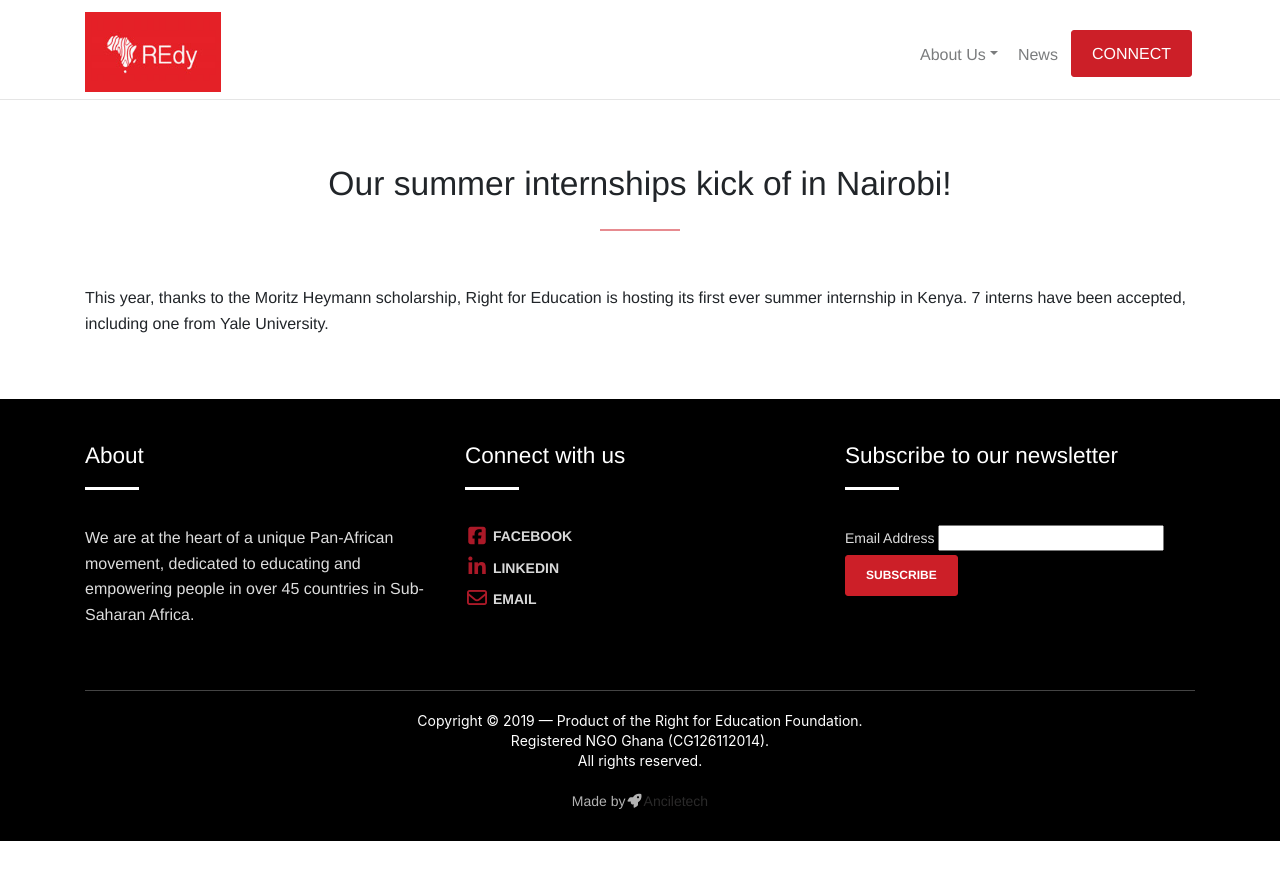
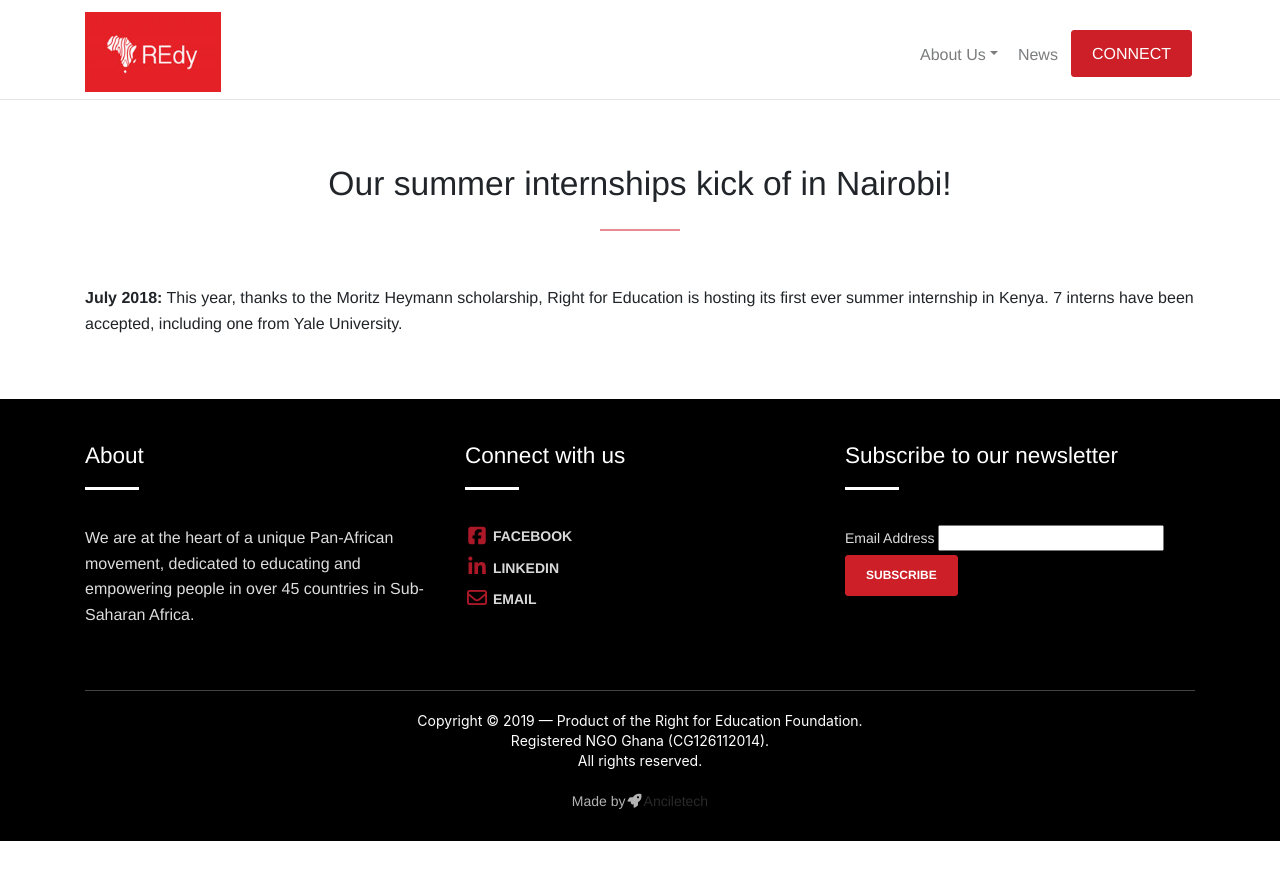
Before and after one commit to redyorg/redyorg.github.io, a Jekyll site: the page built from _posts/2019-10-29-summer-internships-in-nairobi.markdown, in a window 1280 px wide. Shown: the top 880 px of the page. Built offline with Jekyll 4.4.1, drawn with Linux system fonts in a browser that asks for light colours; nearby versions of some CDN libraries; some web fonts are replaced; comment, search, counter and statistics services are not loaded.

Commit message:
Update 2019-10-29-summer-internships-in-nairobi.markdown

```diff
--- a/_posts/2019-10-29-summer-internships-in-nairobi.markdown
+++ b/_posts/2019-10-29-summer-internships-in-nairobi.markdown
@@ -7,4 +7,6 @@ day: 19
 description: This year, thanks to the Moritz Heymann scholarship, Right for Education is hosting its first ever summer internship in Kenya.
 image_path: /img/site-logo.jpg
 ---
-This year, thanks to the Moritz Heymann scholarship, Right for Education is hosting its first ever summer internship in Kenya. 7 interns have been accepted, including one from Yale University.
+
+<div class="content_wrap">
+	<p><strong class="font-weight-bold">July 2018:</strong>  This year, thanks to the Moritz Heymann scholarship, Right for Education is hosting its first ever summer internship in Kenya. 7 interns have been accepted, including one from Yale University.</p></div>
```
